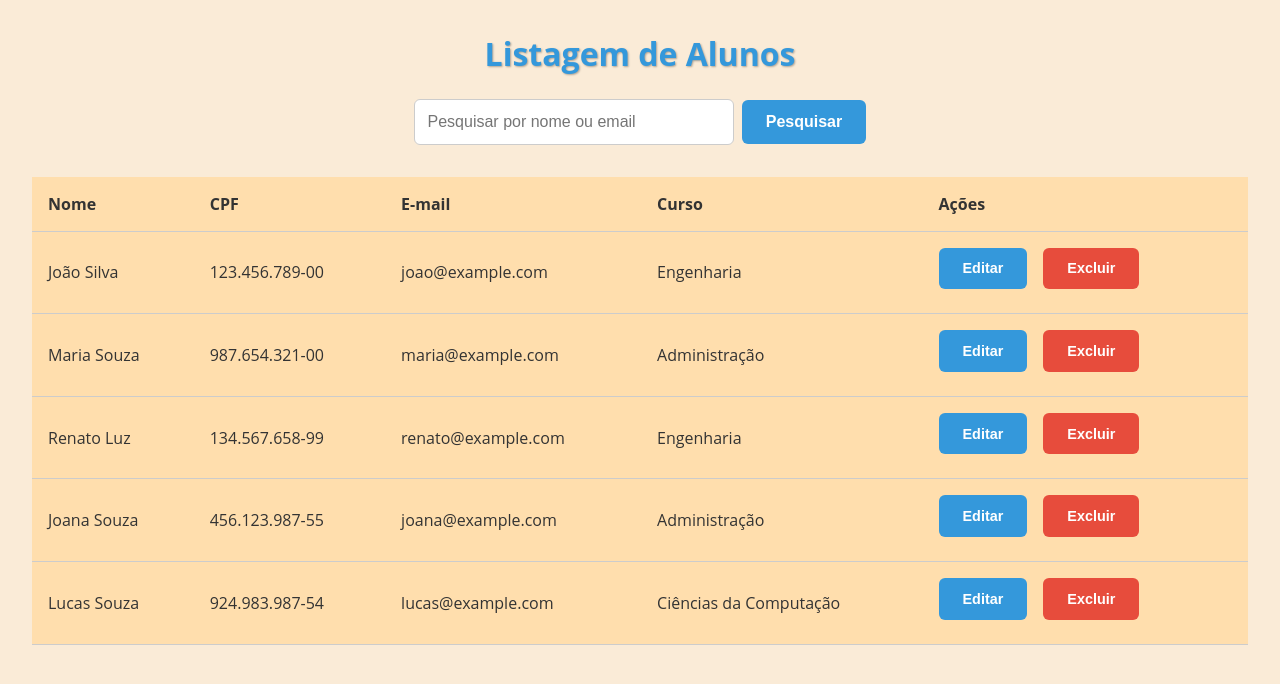
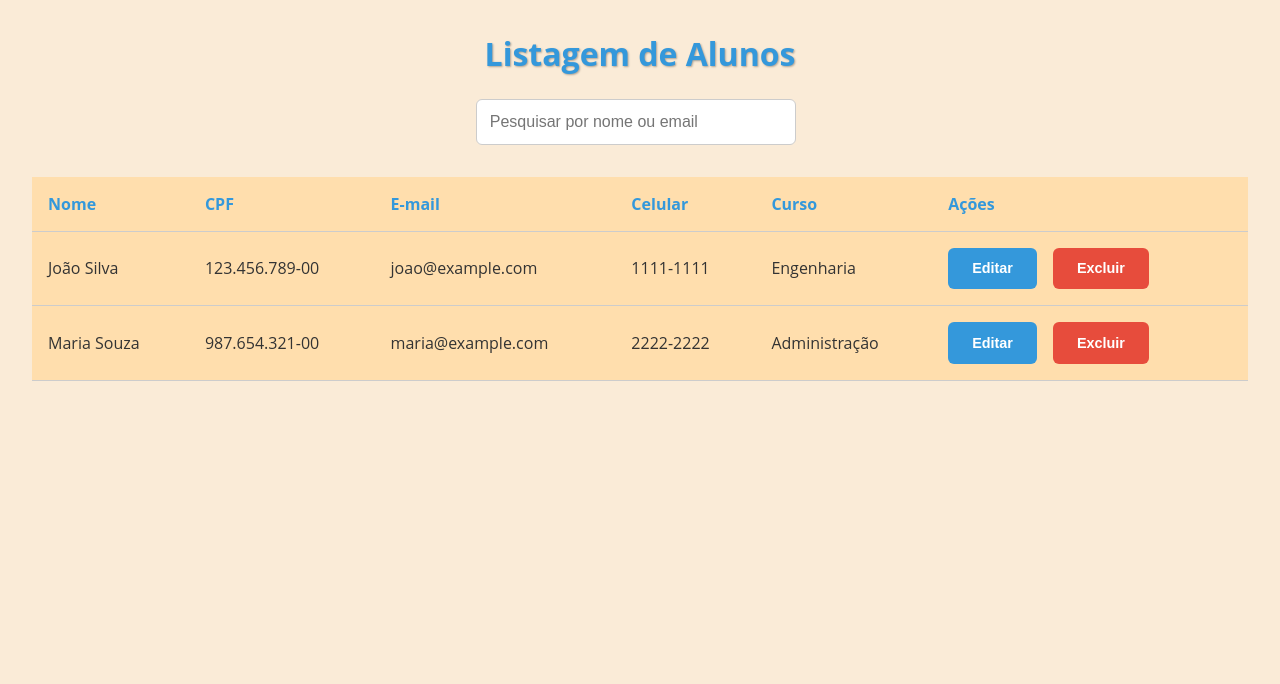
Before and after one commit to gustavobdambros/M2S07-08-FS-Education, an Angular app: page /alunos in a window 1280 px wide. Shown: the top 684 px of the page. Built offline with nearby package versions, Linux system fonts and the light colour scheme.

Commit message:
ajustes M06

```diff
--- a/src/app/alunos/alunos.component.html
+++ b/src/app/alunos/alunos.component.html
@@ -7,8 +7,8 @@
       type="text"
       placeholder="Pesquisar por nome ou email"
       [(ngModel)]="termoPesquisa"
+      (input)="searchAlunos()"
     />
-    <button (click)="searchAlunos()">Pesquisar</button>
   </div>
 
   <!-- Tabela de Alunos -->
@@ -18,19 +18,21 @@
         <th>Nome</th>
         <th>CPF</th>
         <th>E-mail</th>
+        <th>Celular</th>
         <th>Curso</th>
         <th>Ações</th>
       </tr>
     </thead>
     <tbody>
       <tr *ngFor="let aluno of alunos">
-        <td>{{ aluno.nome }}</td>
+        <td>{{ aluno.nomeCompleto }}</td>
         <td>{{ aluno.cpf }}</td>
         <td>{{ aluno.email }}</td>
+        <td>{{ aluno.celular }}</td>
         <td>{{ aluno.curso }}</td>
         <td class="actions">
           <button class="edit" (click)="editarAluno(aluno.id)">Editar</button>
-          <button class="delete" (click)="deleteAluno(aluno.id)">
+          <button class="delete" (click)="excluirAluno(aluno.id)">
             Excluir
           </button>
         </td>
--- a/src/app/alunos/alunos.component.scss
+++ b/src/app/alunos/alunos.component.scss
@@ -35,22 +35,6 @@ $font-family: "Open Sans", sans-serif;
       font-size: 1rem;
       width: 20rem;
     }
-
-    button {
-      padding: 0.8rem 1.5rem;
-      border: none;
-      border-radius: 6px;
-      font-size: 1rem;
-      font-weight: bold;
-      cursor: pointer;
-      color: white;
-      background-color: $primary-color;
-      transition: background-color 0.3s;
-
-      &:hover {
-        background-color: darken($primary-color, 10%);
-      }
-    }
   }
 
   table {
@@ -70,12 +54,10 @@ $font-family: "Open Sans", sans-serif;
       background-color: $container-background-color;
       color: $primary-color;
       font-weight: bold;
-      color: $text-color;
     }
 
     td {
       background-color: $container-background-color;
-      color: $text-color;
     }
 
     .actions {
@@ -89,7 +71,6 @@ $font-family: "Open Sans", sans-serif;
         cursor: pointer;
         color: white;
         transition: background-color 0.3s;
-        margin-bottom: 0.5rem;
 
         &.edit {
           background-color: $primary-color;
--- a/src/app/alunos/alunos.component.ts
+++ b/src/app/alunos/alunos.component.ts
@@ -1,59 +1,41 @@
+import { CommonModule } from '@angular/common';
 import { Component, OnInit } from '@angular/core';
-import { FormsModule, NgModel } from '@angular/forms';
+import { FormsModule, ReactiveFormsModule } from '@angular/forms';
 import { ActivatedRoute, Router } from '@angular/router';
-import { CommonModule } from '@angular/common';
 
 interface Aluno {
-  id: number;
-  nome: string;
+  id: string;
+  nomeCompleto: string;
   cpf: string;
   email: string;
+  celular: string;
   curso: string;
 }
 
 @Component({
   selector: 'app-alunos',
   standalone: true,
-  imports: [FormsModule, CommonModule],
+  imports: [ReactiveFormsModule, CommonModule, FormsModule],
   templateUrl: './alunos.component.html',
-  styleUrl: './alunos.component.scss',
+  styleUrls: ['./alunos.component.scss'],
 })
 export class AlunosComponent implements OnInit {
   alunos: Aluno[] = [
     {
-      id: 1,
-      nome: 'João Silva',
+      id: '1',
+      nomeCompleto: 'João Silva',
       cpf: '123.456.789-00',
       email: 'joao@example.com',
+      celular: '1111-1111',
       curso: 'Engenharia',
     },
     {
-      id: 2,
-      nome: 'Maria Souza',
+      id: '2',
+      nomeCompleto: 'Maria Souza',
       cpf: '987.654.321-00',
       email: 'maria@example.com',
+      celular: '2222-2222',
       curso: 'Administração',
-    },
-    {
-      id: 3,
-      nome: 'Renato Luz',
-      cpf: '134.567.658-99',
-      email: 'renato@example.com',
-      curso: 'Engenharia',
-    },
-    {
-      id: 4,
-      nome: 'Joana Souza',
-      cpf: '456.123.987-55',
-      email: 'joana@example.com',
-      curso: 'Administração',
-    },
-    {
-      id: 5,
-      nome: 'Lucas Souza',
-      cpf: '924.983.987-54',
-      email: 'lucas@example.com',
-      curso: 'Ciências da Computação',
     },
   ];
 
@@ -61,7 +43,31 @@ export class AlunosComponent implements OnInit {
 
   constructor(private route: ActivatedRoute, private router: Router) {}
 
-  ngOnInit(): void {}
+  ngOnInit(): void {
+    const navigation = this.router.getCurrentNavigation();
+    const state = navigation?.extras.state as {
+      novoAluno?: Aluno;
+      alunoEditado?: Aluno;
+    };
+
+    if (state && state.novoAluno) {
+      const novoAluno = {
+        ...state.novoAluno,
+        id: (this.alunos.length + 1).toString(),
+      };
+      this.alunos.push(novoAluno);
+    }
+
+    if (state && state.alunoEditado) {
+      const alunoEditado = state.alunoEditado;
+      const index = this.alunos.findIndex(
+        (aluno) => aluno.id === alunoEditado?.id
+      );
+      if (index !== -1 && alunoEditado) {
+        this.alunos[index] = alunoEditado;
+      }
+    }
+  }
 
   searchAlunos(): void {
     if (!this.termoPesquisa.trim()) {
@@ -69,34 +75,39 @@ export class AlunosComponent implements OnInit {
     } else {
       this.alunos = this.alunos.filter(
         (aluno) =>
-          aluno.nome.toLowerCase().includes(this.termoPesquisa.toLowerCase()) ||
+          aluno.nomeCompleto
+            .toLowerCase()
+            .includes(this.termoPesquisa.toLowerCase()) ||
           aluno.email.toLowerCase().includes(this.termoPesquisa.toLowerCase())
       );
     }
   }
 
   getAlunos(): void {
+    // Mock para exemplo
     setTimeout(() => {
       this.alunos = [
         {
-          id: 1,
-          nome: 'João Silva',
+          id: '1',
+          nomeCompleto: 'João Silva',
           cpf: '123.456.789-00',
           email: 'joao@example.com',
+          celular: '1111-1111',
           curso: 'Engenharia',
         },
         {
-          id: 2,
-          nome: 'Maria Souza',
+          id: '2',
+          nomeCompleto: 'Maria Souza',
           cpf: '987.654.321-00',
           email: 'maria@example.com',
+          celular: '2222-2222',
           curso: 'Administração',
         },
       ];
     }, 500);
   }
 
-  deleteAluno(id: number): void {
+  deleteAluno(id: string): void {
     if (confirm('Quer mesmo excluir este usuário?')) {
       const index = this.alunos.findIndex((aluno) => aluno.id === id);
       if (index !== -1) {
@@ -105,7 +116,11 @@ export class AlunosComponent implements OnInit {
     }
   }
 
-  editarAluno(id: number): void {
+  editarAluno(id: string): void {
     this.router.navigate(['/cadastro-aluno', id]);
   }
+
+  excluirAluno(id: string): void {
+    this.deleteAluno(id);
+  }
 }
--- a/src/app/cadastro-aluno/cadastro-aluno.component.html
+++ b/src/app/cadastro-aluno/cadastro-aluno.component.html
@@ -1,54 +1,80 @@
 <div class="container">
-  <form (ngSubmit)="salvarAluno()">
+  <form [formGroup]="formCadastro" (ngSubmit)="submitForm()">
     <h2>Cadastro de Aluno</h2>
     <div class="form-group">
       <label for="nomeCompleto">Nome Completo</label>
       <input
         type="text"
         id="nomeCompleto"
-        name="nomeCompleto"
-        [(ngModel)]="aluno.nomeCompleto"
+        formControlName="nomeCompleto"
         required
       />
+      <div
+        *ngIf="
+          formCadastro.get('nomeCompleto')?.invalid &&
+          formCadastro.get('nomeCompleto')?.touched
+        "
+      >
+        Nome Completo é obrigatório.
+      </div>
     </div>
 
     <div class="form-group">
       <label for="cpf">CPF</label>
-      <input type="text" id="cpf" name="cpf" [(ngModel)]="aluno.cpf" required />
+      <input type="text" id="cpf" formControlName="cpf" required />
+      <div
+        *ngIf="
+          formCadastro.get('cpf')?.invalid && formCadastro.get('cpf')?.touched
+        "
+      >
+        CPF é obrigatório.
+      </div>
     </div>
 
     <div class="form-group">
       <label for="email">E-mail</label>
-      <input
-        type="email"
-        id="email"
-        name="email"
-        [(ngModel)]="aluno.email"
-        required
-      />
+      <input type="email" id="email" formControlName="email" required />
+      <div
+        *ngIf="
+          formCadastro.get('email')?.invalid &&
+          formCadastro.get('email')?.touched
+        "
+      >
+        E-mail é obrigatório e deve ser válido.
+      </div>
     </div>
 
     <div class="form-group">
       <label for="celular">Celular</label>
-      <input
-        type="text"
-        id="celular"
-        name="celular"
-        [(ngModel)]="aluno.celular"
-        required
-      />
+      <input type="text" id="celular" formControlName="celular" required />
+      <div
+        *ngIf="
+          formCadastro.get('celular')?.invalid &&
+          formCadastro.get('celular')?.touched
+        "
+      >
+        Celular é obrigatório.
+      </div>
     </div>
 
     <div class="form-group">
       <label for="curso">Curso</label>
-      <select id="curso" name="curso" [(ngModel)]="aluno.curso" required>
+      <select id="curso" formControlName="curso" required>
         <option value="">Selecione um curso</option>
         <option value="Engenharia">Engenharia</option>
         <option value="Administração">Administração</option>
         <option value="Ciências da Computação">Ciências da Computação</option>
       </select>
+      <div
+        *ngIf="
+          formCadastro.get('curso')?.invalid &&
+          formCadastro.get('curso')?.touched
+        "
+      >
+        Curso é obrigatório.
+      </div>
     </div>
 
-    <button type="submit" [disabled]="!formValido()">Salvar</button>
+    <button type="submit" [disabled]="formCadastro.invalid">Salvar</button>
   </form>
 </div>
--- a/src/app/cadastro-aluno/cadastro-aluno.component.ts
+++ b/src/app/cadastro-aluno/cadastro-aluno.component.ts
@@ -1,38 +1,106 @@
-import { Component } from '@angular/core';
-import { FormsModule } from '@angular/forms';
-import { Router } from '@angular/router';
+import { CommonModule } from '@angular/common';
+import { Component, OnInit } from '@angular/core';
+import {
+  FormControl,
+  FormGroup,
+  FormsModule,
+  ReactiveFormsModule,
+  Validators,
+} from '@angular/forms';
+import { Router, ActivatedRoute } from '@angular/router';
+
+interface Aluno {
+  id: string;
+  nomeCompleto: string;
+  cpf: string;
+  email: string;
+  celular: string;
+  curso: string;
+}
 
 @Component({
   selector: 'app-cadastro-aluno',
   standalone: true,
-  imports: [FormsModule],
+  imports: [FormsModule, ReactiveFormsModule, CommonModule],
   templateUrl: './cadastro-aluno.component.html',
   styleUrls: ['./cadastro-aluno.component.scss'],
 })
-export class CadastroAlunoComponent {
-  aluno = {
-    nomeCompleto: '',
-    cpf: '',
-    email: '',
-    celular: '',
-    curso: '',
-  };
+export class CadastroAlunoComponent implements OnInit {
+  formCadastro!: FormGroup;
+  idAluno: string | null;
 
-  constructor(private router: Router) {}
-
-  salvarAluno() {
-    console.log('Dados do aluno:', this.aluno);
-    alert('Usuário salvo com sucesso!');
-    this.router.navigate(['/alunos']);
+  constructor(private router: Router, private activatedRoute: ActivatedRoute) {
+    this.idAluno = null;
   }
 
-  formValido() {
-    return (
-      this.aluno.nomeCompleto &&
-      this.aluno.cpf &&
-      this.aluno.email &&
-      this.aluno.celular &&
-      this.aluno.curso
-    );
+  ngOnInit(): void {
+    this.idAluno = this.activatedRoute.snapshot.params['id'];
+
+    this.formCadastro = new FormGroup({
+      nomeCompleto: new FormControl('', Validators.required),
+      cpf: new FormControl('', Validators.required),
+      email: new FormControl('', [Validators.required, Validators.email]),
+      celular: new FormControl('', Validators.required),
+      curso: new FormControl('', Validators.required),
+    });
+
+    if (this.idAluno) {
+      // Carregar dados do aluno para edição (mock para exemplo)
+      const aluno = this.getAluno(this.idAluno);
+      if (aluno) {
+        this.formCadastro.patchValue(aluno);
+      }
+    }
+  }
+
+  submitForm(): void {
+    if (this.formCadastro.valid) {
+      const aluno = this.formCadastro.value;
+      if (this.idAluno) {
+        this.editarAluno(aluno);
+      } else {
+        this.cadastrarAluno(aluno);
+      }
+    } else {
+      this.formCadastro.markAllAsTouched();
+    }
+  }
+
+  cadastrarAluno(aluno: Aluno): void {
+    // Aqui você pode simular a inserção em um banco de dados ou outra operação assíncrona
+    console.log('Aluno cadastrado:', aluno);
+    alert('Usuário salvo com sucesso!');
+    this.router.navigate(['/alunos'], { state: { novoAluno: aluno } });
+  }
+
+  editarAluno(aluno: Aluno): void {
+    aluno.id = this.idAluno!;
+    // Aqui você pode simular a atualização em um banco de dados ou outra operação assíncrona
+    console.log('Aluno editado:', aluno);
+    alert('Usuário editado com sucesso!');
+    this.router.navigate(['/alunos'], { state: { alunoEditado: aluno } });
+  }
+
+  getAluno(id: string): Aluno | undefined {
+    // Mock para exemplo de edição
+    const alunos: Aluno[] = [
+      {
+        id: '1',
+        nomeCompleto: 'João Silva',
+        cpf: '123.456.789-00',
+        email: 'joao@example.com',
+        celular: '1111-1111',
+        curso: 'Engenharia',
+      },
+      {
+        id: '2',
+        nomeCompleto: 'Maria Souza',
+        cpf: '987.654.321-00',
+        email: 'maria@example.com',
+        celular: '2222-2222',
+        curso: 'Administração',
+      },
+    ];
+    return alunos.find((aluno) => aluno.id === id);
   }
 }
```
